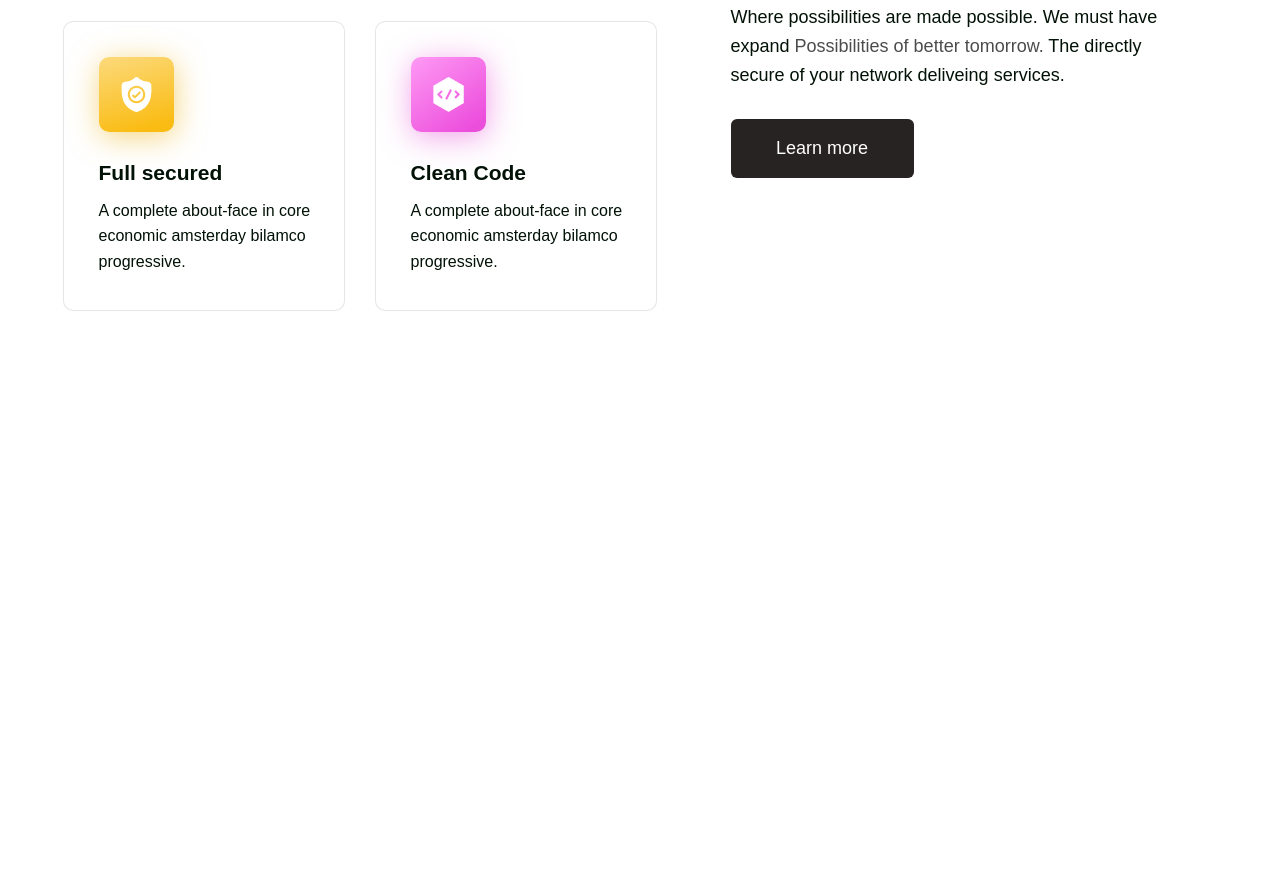
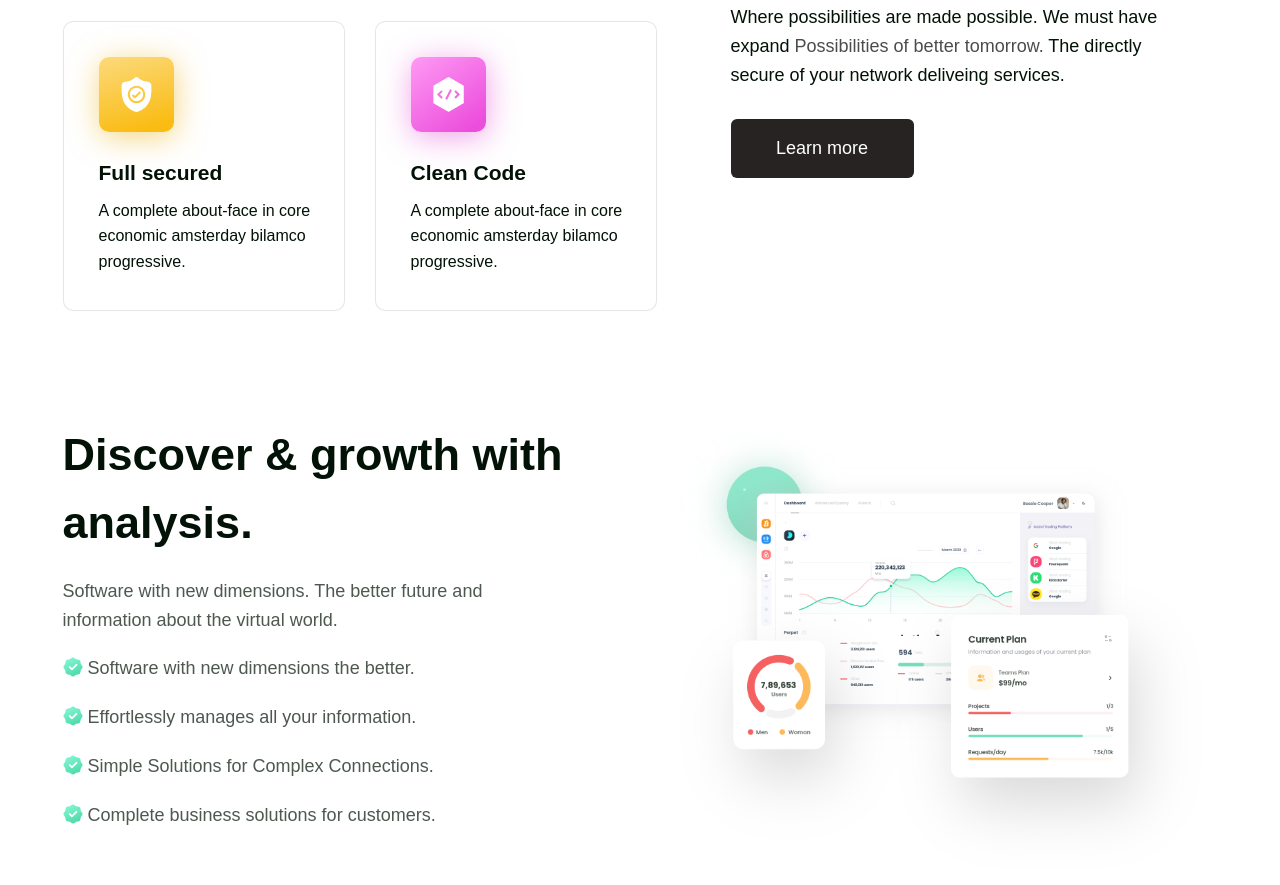
Before and after one commit to nematovar/point-team, a plain HTML site: page index.html in a window 1280 px wide. Shown: the part 1380-2265 px from the top of the page. Before the commit the page ends 1691 px from the top, so only its background shows below. Drawn offline with Linux system fonts and the light colour scheme.

Commit message:
analysis

```diff
--- a/assets/css/style.css
+++ b/assets/css/style.css
@@ -356,3 +356,61 @@
 }
 
 /* section_complete_end */
+
+
+/* section_analysis_start */
+
+.analysis_wrapper {
+    display: flex;
+    justify-content: space-between;
+    margin-top: 110px;
+}
+
+.analysis_title {
+    color: rgb(2, 18, 6);
+    font-family: "Poppins", sans-serif;
+    font-size: 45px;
+    font-weight: 600;
+    line-height: 68px;
+}
+
+.analysis_suptitle {
+    color: rgb(2, 18, 6);
+    font-family: "Poppins", sans-serif;
+    font-size: 18px;
+    font-weight: 500;
+    line-height: 160%;
+    opacity: 0.7;
+    width: 448px;
+    margin-top: 20px;
+}
+
+.analysis_true {
+    display: flex;
+    gap: 5px;
+    margin-top: 20px;
+}
+
+.icon_true {
+    width: 20px;
+    height: 20px;
+    margin-top: 3px;
+}
+
+.true_suptitle {
+    color: rgb(2, 18, 6);
+    font-family: "Poppins", sans-serif;
+    font-size: 18px;
+    font-weight: 400;
+    line-height: 160%;
+    opacity: 0.7;
+    opacity: 0.7;
+}
+
+.photo_analysis {
+    width: 594.96px;
+    height: 463.96px;
+}
+
+
+/* section_analysis_end */
--- a/index.html
+++ b/index.html
@@ -135,6 +135,39 @@
 
 <!-- section_complete_end -->
 
+    <!-- section_analysis_start -->
+
+    <section class="analysis">
+        <div class="container">
+            <div class="analysis_wrapper">
+                <div class="analysis_content">
+                    <h4 class="analysis_title">Discover & growth with analysis.</h4>
+                    <p class="analysis_suptitle">Software with new dimensions. The better future
+                        and information about the virtual world. </p>
+                    <div class="analysis_true">
+                        <img class="icon_true" src="./assets/images/photo-icon-true.png" alt="">
+                        <div class="true_suptitle">Software with new dimensions the better.</div>
+                    </div>
+                    <div class="analysis_true">
+                        <img class="icon_true" src="./assets/images/photo-icon-true.png" alt="">
+                        <div class="true_suptitle">Effortlessly manages all your information.</div>
+                    </div>
+                    <div class="analysis_true">
+                        <img class="icon_true" src="./assets/images/photo-icon-true.png" alt="">
+                        <div class="true_suptitle">Simple Solutions for Complex Connections.</div>
+                    </div>
+                    <div class="analysis_true">
+                        <img class="icon_true" src="./assets/images/photo-icon-true.png" alt="">
+                        <div class="true_suptitle">Complete business solutions for customers.</div>
+                    </div>
+                </div>
+                <img class="photo_analysis" src="./assets/images/photo-analysis.png" alt="">
+            </div>
+        </div>
+    </section>
+
+    <!-- section_analysis_end -->
+
 
 
 </body>
```
Also changed, not shown: assets/images/photo-analysis.png (added), assets/images/photo-icon-true.png (added).
